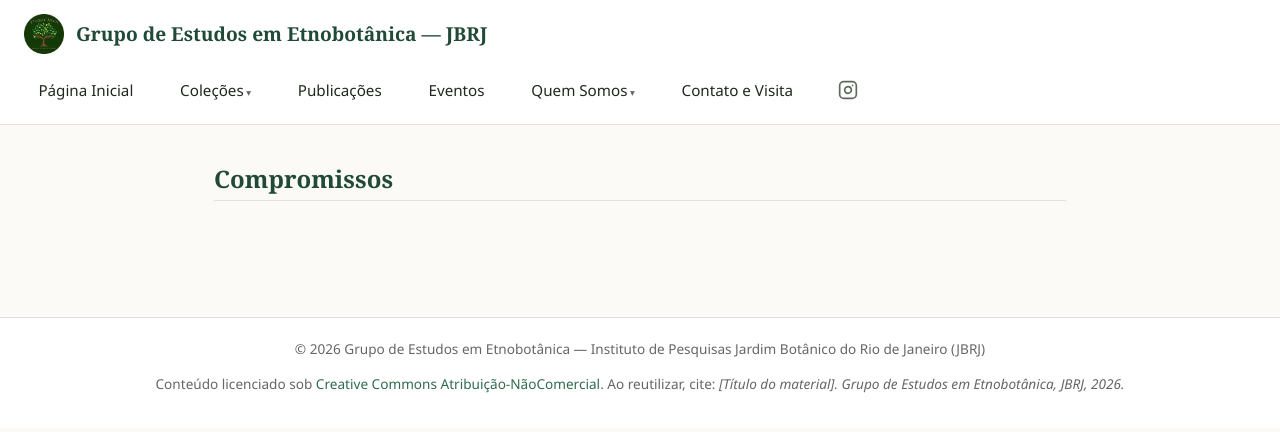
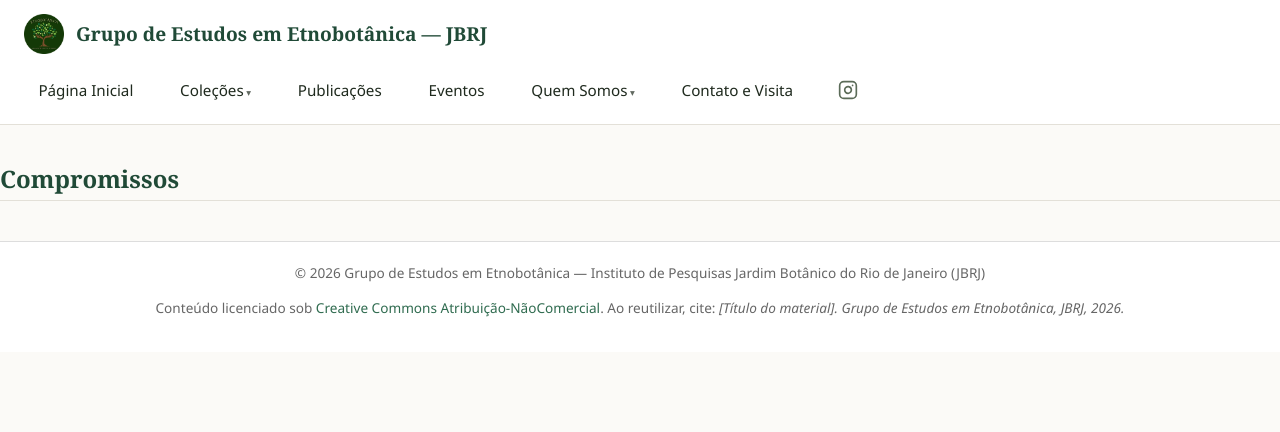
Before and after one commit to etnobotanicajbrj/site-principal, a Jekyll site: the page built from quem-somos/compromissos.md, in a window 1280 px wide. Shown: the top 432 px of the page. Built offline with Jekyll 4.4.1, drawn with Linux system fonts in a browser that asks for light colours.

Commit message:
Update default.html

```diff
--- a/_layouts/default.html
+++ b/_layouts/default.html
@@ -1,19 +1,20 @@
 <!DOCTYPE html>
-<html lang="{{ site.lang | default: 'pt-BR' }}">
+<html lang="pt-BR">
 <head>
-  <meta charset="utf-8">
-  <meta name="viewport" content="width=device-width, initial-scale=1">
+  <meta charset="UTF-8">
+  <meta name="viewport" content="width=device-width, initial-scale=1.0">
   <title>{% if page.title %}{{ page.title }} | {% endif %}{{ site.title }}</title>
-  <meta name="description" content="{{ page.description | default: site.description }}">
   <link rel="stylesheet" href="{{ '/assets/css/main.css' | relative_url }}">
 </head>
 <body>
   {% include header.html %}
-
-  <main class="container">
+  <main>
     {{ content }}
   </main>
+  {% include footer.html %}
 
-  {% include footer.html %}
+  <!-- SCRIPTS -->
+  <script src="{{ '/assets/js/main.js' | relative_url }}"></script>
+  <script src="{{ '/assets/js/carousel.js' | relative_url }}"></script>
 </body>
 </html>
```
